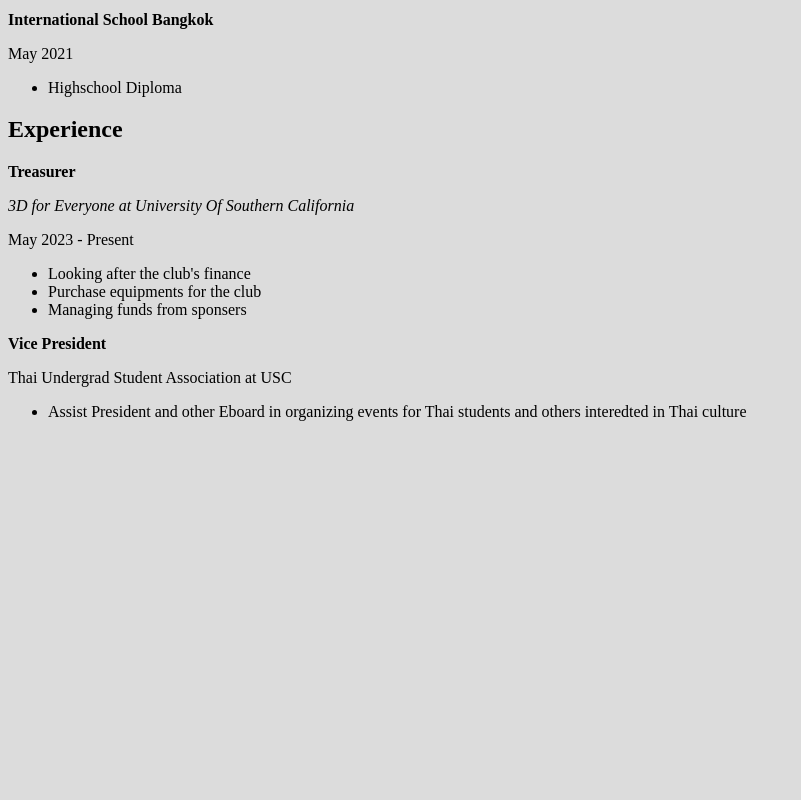
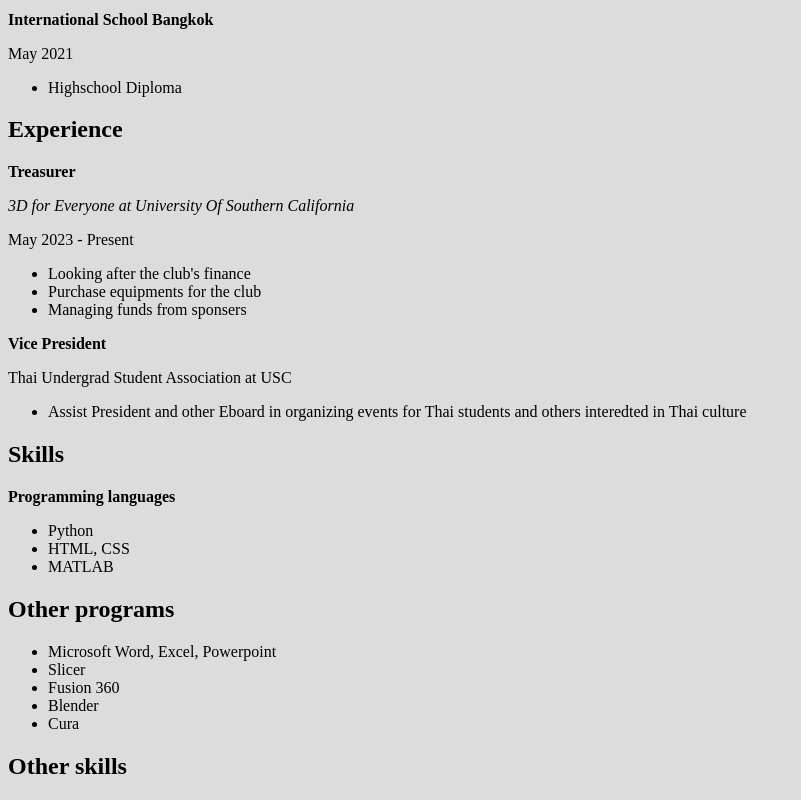
Before and after one commit to uscwebdev/itp104-submissions-TinAluminum, a plain HTML site: page assignment_1/resume.html in a window 1280 px wide. Shown: the part 495-1295 px from the top of the page, without its empty margins (0-801 px from the left). Before the commit the page ends 932 px from the top, so only its background shows below. Drawn offline with Linux system fonts and the light colour scheme.

Commit message:
Update resume.html

```diff
--- a/assignment_1/resume.html
+++ b/assignment_1/resume.html
@@ -57,4 +57,22 @@
         <li>Assist President and other Eboard in organizing events for Thai students and others interedted in Thai culture</li>
     </ul>
 
+    <h2>Skills</h2>
+    <p><strong>Programming languages</strong></p>
+    <ul>
+        <li>Python</li>
+        <li>HTML, CSS</li>
+        <li>MATLAB</li>
+    </ul>
+    <h2>Other programs</h2>
+    <ul>
+        <li>Microsoft Word, Excel, Powerpoint</li>
+        <li>Slicer</li>
+        <li>Fusion 360</li>
+        <li>Blender</li>
+        <li>Cura</li>
+    </ul>
+    <h2>Other skills</h2>
+
+
 </html>
```
